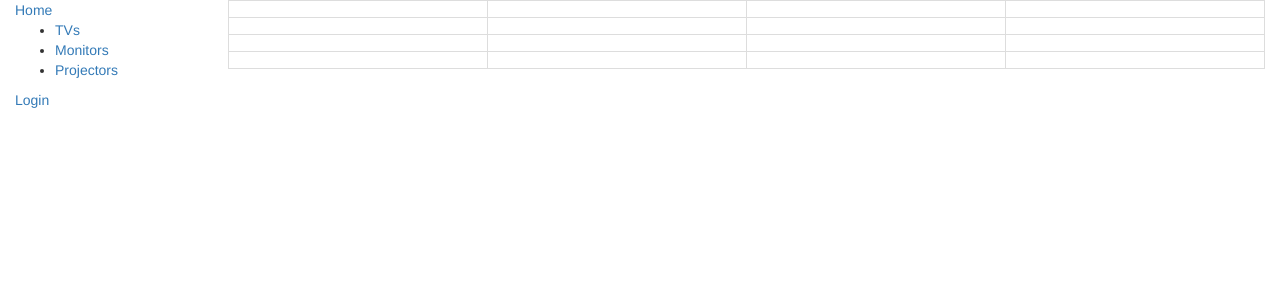
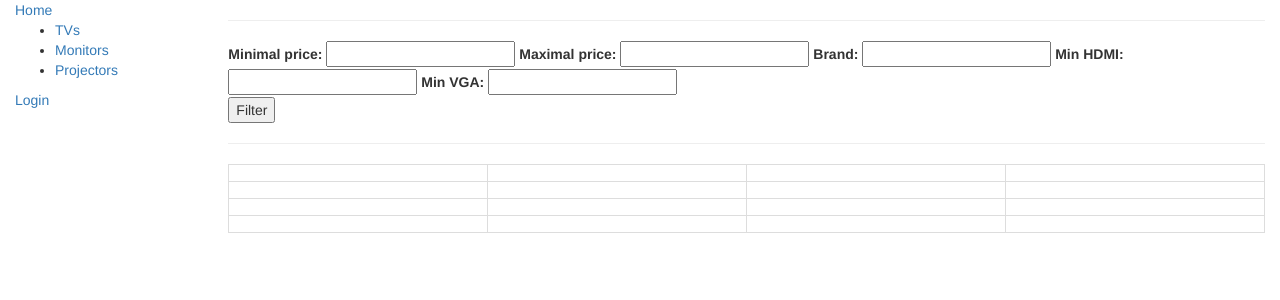
Before and after one commit to vladfedchenko/ShopDjango, a Django app: page /shop/monitor/1/ in a window 1280 px wide. Shown: the top 300 px of the page. Run offline with Django 3.2, Linux system fonts and the light colour scheme; data that the repository does not hold is empty; some libraries are stand-ins or nearby versions.

Commit message:
Everything added

```diff
--- a/shopapp/admin.py
+++ b/shopapp/admin.py
@@ -10,3 +10,4 @@ admin.site.register(TV)
 admin.site.register(Monitor)
 admin.site.register(Projector)
 admin.site.register(UserItem)
+admin.site.register(WatchEntry)
--- a/shopapp/templates/shopapp/category.html
+++ b/shopapp/templates/shopapp/category.html
@@ -2,6 +2,8 @@
 {% load shopapp_tags %}
 
 {% block content %}
+
+{% get_filter_form cat_name %}
 
 <table class="table table-bordered">
 	{% for r in rows %}
--- /dev/null
+++ b/shopapp/templates/shopapp/filters/monitor_filter.html
@@ -0,0 +1,31 @@
+<hr>
+<form action="{% url 'shopapp:category' 'monitor' '1' %}" method="post">
+	{% csrf_token %}
+	<label for="min_price">Minimal price:</label>
+	<input type="text" id="min_price" name="min_price" value="{{ filter.min_price }}"/>
+
+	<label for="max_price">Maximal price:</label>
+	<input type="text" id="max_price" name="max_price" value="{{ filter.max_price }}"/>
+
+	<label for="brand_name">Brand:</label>
+	<input type="text" id="brand_name" name="brand_name" value="{{ filter.brand_name }}"/>
+
+	<label for="min_hdmi">Min HDMI:</label>
+	<input type="text" id="min_hdmi" name="min_hdmi" value="{{ filter.min_hdmi }}"/>
+
+	<label for="min_vga">Min VGA:</label>
+	<input type="text" id="min_vga" name="min_vga" value="{{ filter.min_vga }}"/>
+
+	<br/>
+	<input type="submit" name="action_button" value="Filter" />
+
+	<br/>
+	{% if can_go_prev %}
+	<input type="submit" name="action_button" value="< Prev" />
+	{% endif %}
+	{% if can_go_next %}
+	<input type="submit" name="action_button" value="Next >" />
+	{% endif %}
+
+</form>
+<hr>
--- a/shopapp/templatetags/shopapp_tags.py
+++ b/shopapp/templatetags/shopapp_tags.py
@@ -1,5 +1,5 @@
 from django import template
-from ..views import create_item_cell, categories_list
+from ..views import *
 
 register = template.Library()
 
@@ -23,3 +23,7 @@ def get_cell_content(*args, **kwargs):
 @register.simple_tag
 def create_category_list():
 	return categories_list()
+
+@register.simple_tag(takes_context=True)
+def get_filter_form(context, cat_name):
+	return get_filter(context, cat_name)
--- a/shopapp/views.py
+++ b/shopapp/views.py
@@ -4,6 +4,7 @@ from django.template import loader
 from .models import *
 from datetime import datetime
 from django.urls import reverse
+import sys
 
 categories = {'tv' : ('TVs', TV),
 				'monitor' : ('Monitors', Monitor),
@@ -17,20 +18,85 @@ def index(request):
 
 def category(request, category_val, page):
 	count = rows * cols
-	page = int(page)
+
+	if request.POST.get('action_button'):
+		act = request.POST.get('action_button')
+		if (act == '< Prev'):
+			page = int(page) - 1
+		elif (act == 'Next >'):
+			page = int(page) + 1
+		else:
+			page = 1
+
+	else:
+		page = 1
 	start = (page - 1) * count
 	finish = page * count
 	cls = categories[category_val][1]
 
-	obj_list = cls.objects.filter()[start:finish].all()
+	obj_list, filt = filter_objects(request, cls.objects)
+
+	obj_count = obj_list.count()
+
+	can_go_next = obj_count >= finish
+
+	obj_list = obj_list.filter()[start:finish].all()
+
+	can_go_prev = page != 1
 
 	context = {'objects' : obj_list,
 				'rows' : range(rows),
 				'cols' : range(cols),
-				'cat_name' : category_val,}
+				'cat_name' : category_val,
+				'filter' : filt,
+				'cur_page' : page,
+				'can_go_prev' : can_go_prev,
+				'can_go_next' : can_go_next,
+				}
 
 	#tv = cls.objects.get(id=1)
 	return render(request, 'shopapp/category.html', context)
+
+def filter_objects(request, obj_set):
+
+	filt = {}
+	if request.POST.get('min_price'):
+		tmp = float(request.POST.get('min_price'))
+		obj_set = obj_set.filter(price__gte=tmp)
+		filt['min_price'] = tmp
+
+	if request.POST.get('max_price'):
+		tmp = float(request.POST.get('max_price'))
+		obj_set = obj_set.filter(price__lte=tmp)
+		filt['max_price'] = tmp
+
+	if request.POST.get('brand_name'):
+		tmp = request.POST.get('brand_name')
+		obj_set = obj_set.filter(brand__name=tmp)
+		filt['brand_name'] = tmp
+
+	if request.POST.get('is_smart'):
+		tmp = bool(request.POST.get('is_smart'))
+		obj_set = obj_set.filter(is_smart=tmp)
+		filt['is_checked'] = True
+
+	if request.POST.get('min_brightness'):
+		tmp = int(request.POST.get('min_brightness'))
+		obj_set = obj_set.filter(brightness__gte=tmp)
+		filt['min_brightness'] = tmp
+
+	if request.POST.get('min_hdmi'):
+		tmp = int(request.POST.get('min_hdmi'))
+		obj_set = obj_set.filter(hdmi_num__gte=tmp)
+		filt['min_hdmi'] = tmp
+
+	if request.POST.get('min_vga'):
+		tmp = int(request.POST.get('min_vga'))
+		obj_set = obj_set.filter(vga_num__gte=tmp)
+		filt['min_vga'] = tmp
+
+
+	return (obj_set, filt)
 
 def create_item_cell(obj, cat):
 	template = loader.get_template('shopapp/item_cell.html')
@@ -46,6 +112,13 @@ def categories_list():
 def item_view(request, category_val, obj_id):
 	cls = categories[category_val][1]
 	obj = get_object_or_404(cls, pk=obj_id)
+
+	we = WatchEntry()
+	we.item = obj.unique_id
+	we.date = date=datetime.now()
+	we.region = get_client_ip(request)
+	we.save()
+
 	context = {'obj' : obj}
 	if (category_val == 'tv'):
 		return render(request, 'shopapp/tv_view.html', context)
@@ -83,3 +156,7 @@ def get_client_ip(request):
 	else:
 		ip = request.META.get('REMOTE_ADDR')
 	return str(ip)
+
+def get_filter(context, cat_name):
+	template = loader.get_template('shopapp/filters/' + cat_name + '_filter.html')
+	return template.render(context)
```
Also changed, not shown: shopapp/models.py (+11 -0 lines), shopapp/templates/shopapp/filters/projector_filter.html (added, +28 -0 lines), shopapp/templates/shopapp/filters/tv_filter.html (added, +28 -0 lines), shopapp/migrations/0009_watchentry.py (added), 1 other file.
